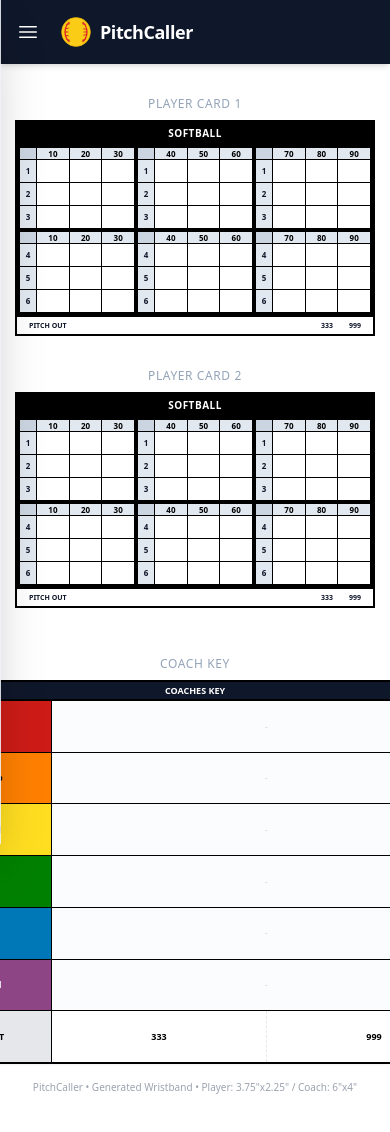
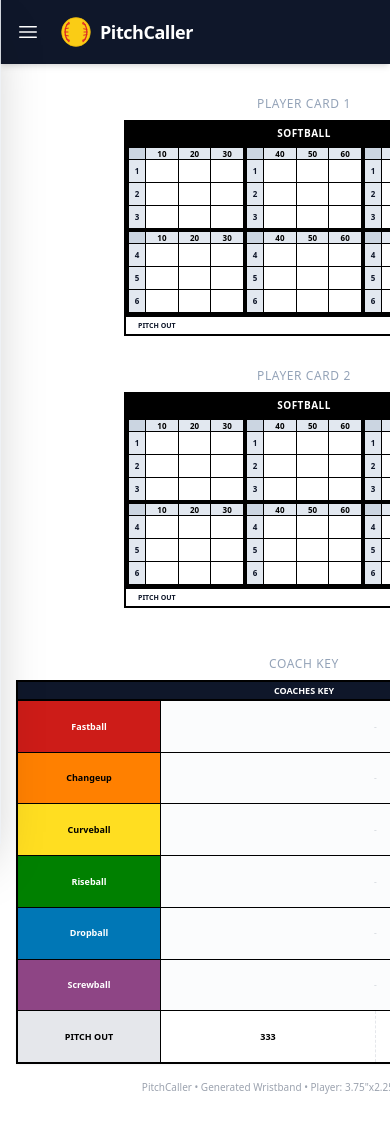
Before and after one commit to mikecorliss/pitchcaller, a React (Vite) app: page / in a window 390 px wide. Shown: the top 1132 px of the page. Built offline with nearby package versions, Linux system fonts and the light colour scheme.

Commit message:
feat: Improve print layout and responsiveness
Add `min-w-fit` to ensure content does not overflow and is properly displayed in print mode. Also, adjust overflow handling for better scroll behavior.

```diff
--- a/App.tsx
+++ b/App.tsx
@@ -224,12 +224,14 @@ const App: React.FC = () => {
         </div>
 
         {/* Output Canvas (Print Layout View) */}
-        <div className="flex-1 overflow-x-hidden">
-             <PrintLayout
-               config={config}
-               signals={signals}
-               pitches={pitches}
-             />
+        <div className="flex-1 overflow-auto bg-slate-200/50">
+             <div className="min-w-fit w-full">
+               <PrintLayout
+                 config={config}
+                 signals={signals}
+                 pitches={pitches}
+               />
+             </div>
         </div>
 
       </div>
--- a/components/PrintLayout.tsx
+++ b/components/PrintLayout.tsx
@@ -11,22 +11,22 @@ interface PrintLayoutProps {
 
 export const PrintLayout: React.FC<PrintLayoutProps> = ({ config, signals, pitches }) => {
   return (
-    <div className="w-full bg-white flex flex-col items-center justify-start py-8 md:py-12 min-h-screen print:py-0 print:h-auto">
+    <div className="w-full min-w-fit bg-white flex flex-col items-center justify-start py-8 md:py-12 min-h-screen print:py-0 print:h-auto">
 
         {/* PLAYER CARD 1 */}
-        <div className="flex flex-col items-center mb-8 print:mb-4">
+        <div className="flex flex-col items-center mb-8 print:mb-4 px-4">
              <div className="mb-2 text-slate-400 text-xs font-medium uppercase tracking-wider print:hidden">Player Card 1</div>
              <WristbandGrid config={config} signals={signals} pitches={pitches} isPrintMode={true} />
         </div>
 
         {/* PLAYER CARD 2 */}
-        <div className="flex flex-col items-center mb-12 print:mb-8">
+        <div className="flex flex-col items-center mb-12 print:mb-8 px-4">
              <div className="mb-2 text-slate-400 text-xs font-medium uppercase tracking-wider print:hidden">Player Card 2</div>
              <WristbandGrid config={config} signals={signals} pitches={pitches} isPrintMode={true} />
         </div>
 
         {/* COACHES KEY */}
-        <div className="flex flex-col items-center mb-4">
+        <div className="flex flex-col items-center mb-4 px-4">
              <div className="mb-2 text-slate-400 text-xs font-medium uppercase tracking-wider print:hidden">Coach Key</div>
              <CoachKey
                pitches={pitches}
```
